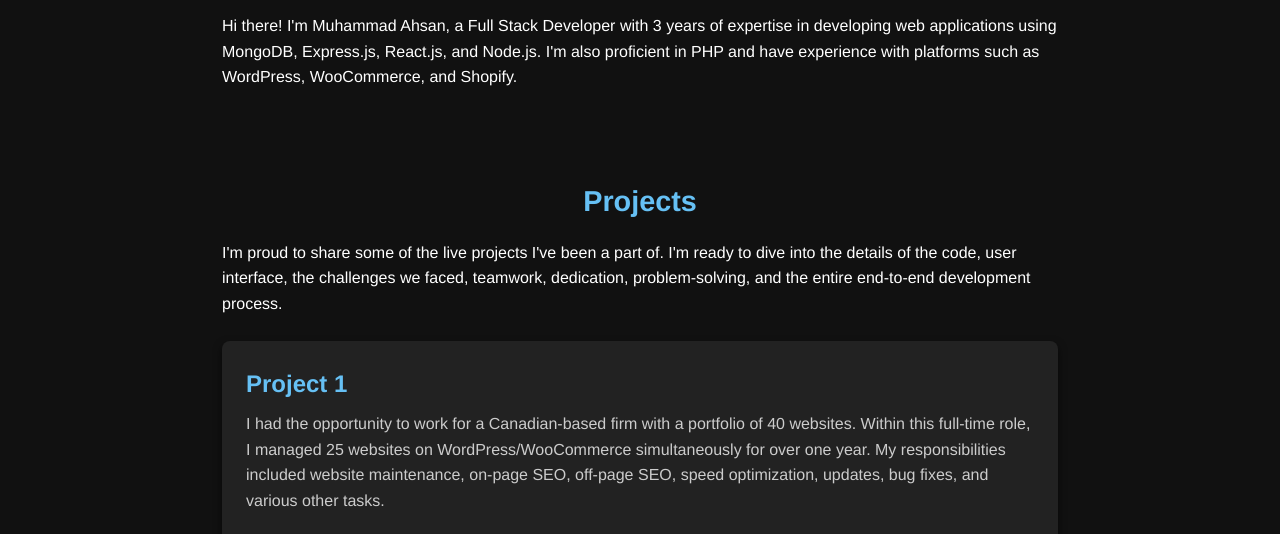
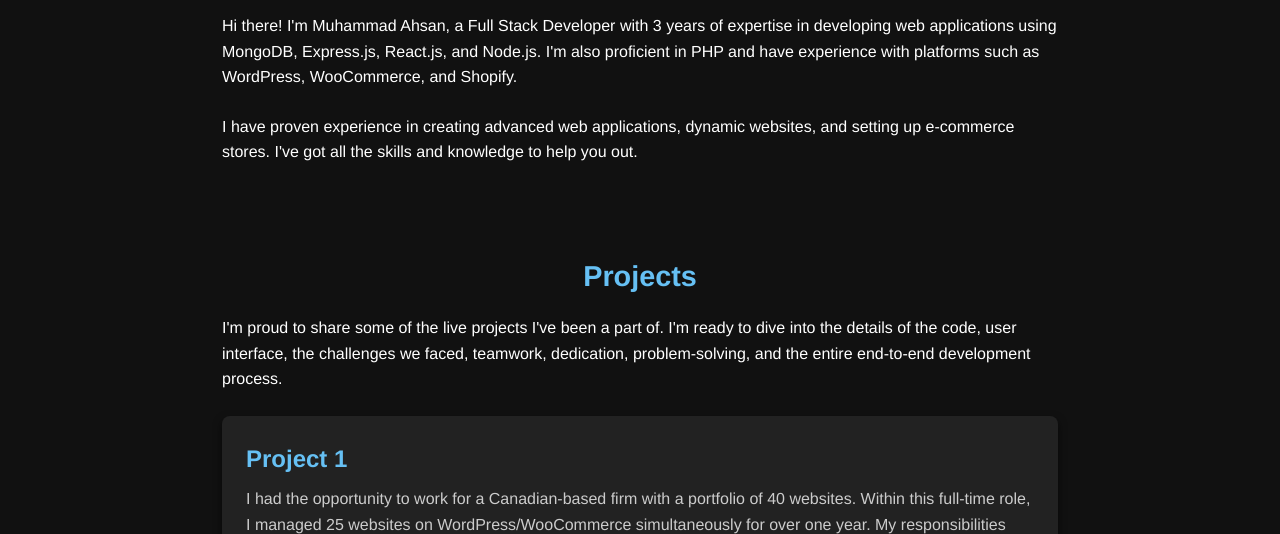
Before and after one commit to ahsan067/Portfolio, a plain HTML site: page index.html in a window 1280 px wide. Shown: the part 226-760 px from the top of the page. Drawn offline with Linux system fonts and the light colour scheme.

Commit message:
Update index.html

```diff
--- a/index.html
+++ b/index.html
@@ -197,6 +197,9 @@
                 <p>
                     Hi there! I'm Muhammad Ahsan, a Full Stack Developer with 3 years of expertise in developing web applications using MongoDB, Express.js, React.js, and Node.js. I'm also proficient in PHP and have experience with platforms such as WordPress, WooCommerce, and Shopify.
                 </p>
+                <p>
+                    I have proven experience in creating advanced web applications, dynamic websites, and setting up e-commerce stores. I've got all the skills and knowledge to help you out.
+                </p>
             </div>
         </div>
     </section>
```
